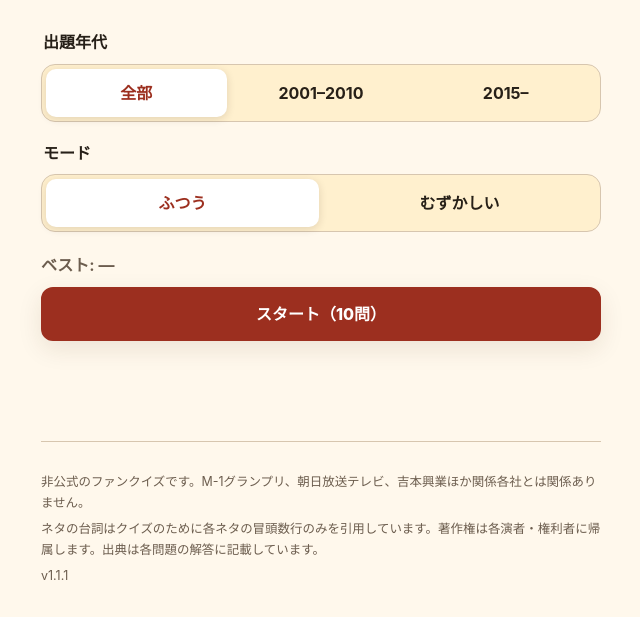
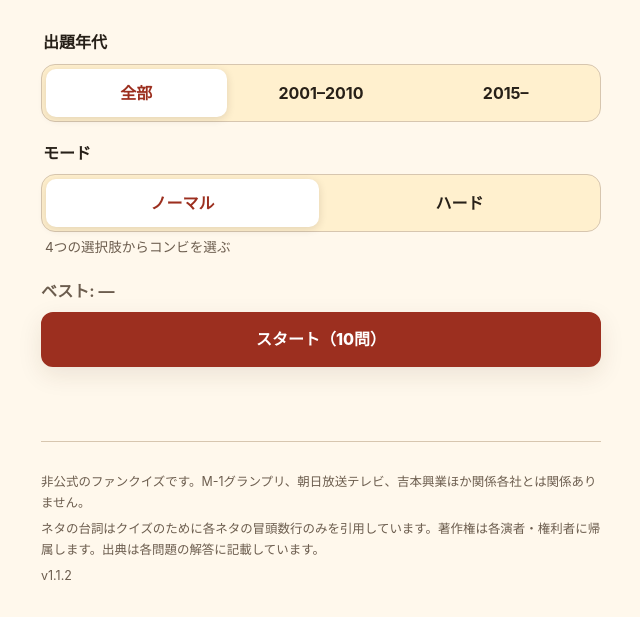
Before and after one commit to masarusz/m1-tsukami-quiz, a plain HTML site: page index.html in a window 1280 px wide. Shown: the part 183-800 px from the top of the page, without its empty margins (319-959 px from the left). Drawn offline with Linux system fonts and the light colour scheme.

Commit message:
v1.1.2: rename modes to ノーマル/ハード, add a one-line mode tip
Co-Authored-By: Claude Opus 5.5 <noreply@anthropic.com>

```diff
--- a/data/acts.json
+++ b/data/acts.json
@@ -1,5 +1,5 @@
 {
- "version": "1.1.1",
+ "version": "1.1.2",
  "acts": [
   {
    "id": "2001-first-00",
--- a/index.html
+++ b/index.html
@@ -6,7 +6,7 @@
   <meta name="description" content="M-1グランプリ決勝のネタの冒頭からコンビを当てる非公式ファンクイズ">
   <meta http-equiv="Content-Security-Policy" content="default-src 'self'; script-src 'self'; style-src 'self'; img-src 'self' data:; connect-src 'self'; base-uri 'none'; form-action 'none'">
   <title>漫才つかみクイズ</title>
-  <link rel="stylesheet" href="style.css?v=1.1.1">
+  <link rel="stylesheet" href="style.css?v=1.1.2">
   <!-- Icons are cache-busted by file name (icon-v1-*), not ?v=: iOS can ignore icon URLs with a query string. Rename on redesign. -->
   <link rel="icon" href="icons/icon-v1.svg" type="image/svg+xml">
   <link rel="icon" href="icons/icon-v1-32.png" sizes="32x32" type="image/png">
@@ -31,9 +31,10 @@
       <fieldset class="mode-picker">
         <legend>モード</legend>
         <div class="segments mode-segments">
-          <button type="button" class="mode-button is-selected" data-mode="normal" aria-pressed="true">ふつう</button>
-          <button type="button" class="mode-button" data-mode="hard" aria-pressed="false">むずかしい</button>
+          <button type="button" class="mode-button is-selected" data-mode="normal" aria-pressed="true">ノーマル</button>
+          <button type="button" class="mode-button" data-mode="hard" aria-pressed="false">ハード</button>
         </div>
+        <p id="mode-tip" class="mode-tip" aria-live="polite">4つの選択肢からコンビを選ぶ</p>
       </fieldset>
       <p id="best-score" class="best-score">ベスト: —</p>
       <button id="start-button" class="primary-button" type="button">スタート（10問）</button>
@@ -103,9 +104,9 @@
   <footer>
     <p>非公式のファンクイズです。M-1グランプリ、朝日放送テレビ、吉本興業ほか関係各社とは関係ありません。</p>
     <p>ネタの台詞はクイズのために各ネタの冒頭数行のみを引用しています。著作権は各演者・権利者に帰属します。出典は各問題の解答に記載しています。</p>
-    <p id="app-version">v1.1.1</p>
+    <p id="app-version">v1.1.2</p>
   </footer>
 
-  <script type="module" src="js/app.js?v=1.1.1"></script>
+  <script type="module" src="js/app.js?v=1.1.2"></script>
 </body>
 </html>
--- a/js/app.js
+++ b/js/app.js
@@ -1,7 +1,7 @@
-import { judge } from "./match.js?v=1.1.1";
-import { buildRound, filterActs, MAX_POINTS, pointsFor, quoteLine, roundLabel } from "./quiz.js?v=1.1.1";
+import { judge } from "./match.js?v=1.1.2";
+import { buildRound, filterActs, MAX_POINTS, pointsFor, quoteLine, roundLabel } from "./quiz.js?v=1.1.2";
 
-const APP_VERSION = "1.1.1";
+const APP_VERSION = "1.1.2";
 
 const elements = {
   screens: [...document.querySelectorAll(".screen")],
@@ -11,6 +11,7 @@ const elements = {
   error: document.querySelector("#error-screen"),
   eraButtons: [...document.querySelectorAll(".era-button")],
   modeButtons: [...document.querySelectorAll(".mode-button")],
+  modeTip: document.querySelector("#mode-tip"),
   bestScore: document.querySelector("#best-score"), startButton: document.querySelector("#start-button"),
   progress: document.querySelector("#progress"), runningScore: document.querySelector("#running-score"),
   quoteList: document.querySelector("#quote-list"), hintArea: document.querySelector("#hint-area"),
@@ -77,6 +78,15 @@ function writeBest(value) {
   } catch {
     // Storage can be unavailable in private or restricted browsing contexts.
   }
+}
+
+const MODE_TIPS = {
+  normal: "4つの選択肢からコンビを選ぶ",
+  hard: "コンビ名を入力。ひらがな・略称・多少の誤字もOK"
+};
+
+function updateModeTip() {
+  elements.modeTip.textContent = MODE_TIPS[selectedMode] ?? MODE_TIPS.normal;
 }
 
 function readMode() {
@@ -312,6 +322,7 @@ elements.modeButtons.forEach((button) => button.addEventListener("click", () =>
   selectedMode = button.dataset.mode;
   selectSegment(elements.modeButtons, button);
   writeMode();
+  updateModeTip();
   updateBestDisplay();
 }));
 
@@ -381,6 +392,7 @@ async function initialize() {
     selectedMode = readMode();
     const selectedModeButton = elements.modeButtons.find((button) => button.dataset.mode === selectedMode);
     if (selectedModeButton) selectSegment(elements.modeButtons, selectedModeButton);
+    updateModeTip();
     elements.version.textContent = `v${typeof actsData.version === "string" ? actsData.version : APP_VERSION}`;
     updateBestDisplay();
   } catch {
--- a/style.css
+++ b/style.css
@@ -127,6 +127,13 @@ h2 {
 
 .mode-segments {
   grid-template-columns: repeat(2, 1fr);
+}
+
+.mode-tip {
+  margin: 6px 4px 0;
+  color: var(--muted);
+  font-size: 0.85rem;
+  line-height: 1.45;
 }
 
 .era-button,
```
Also changed, not shown: README.md.
